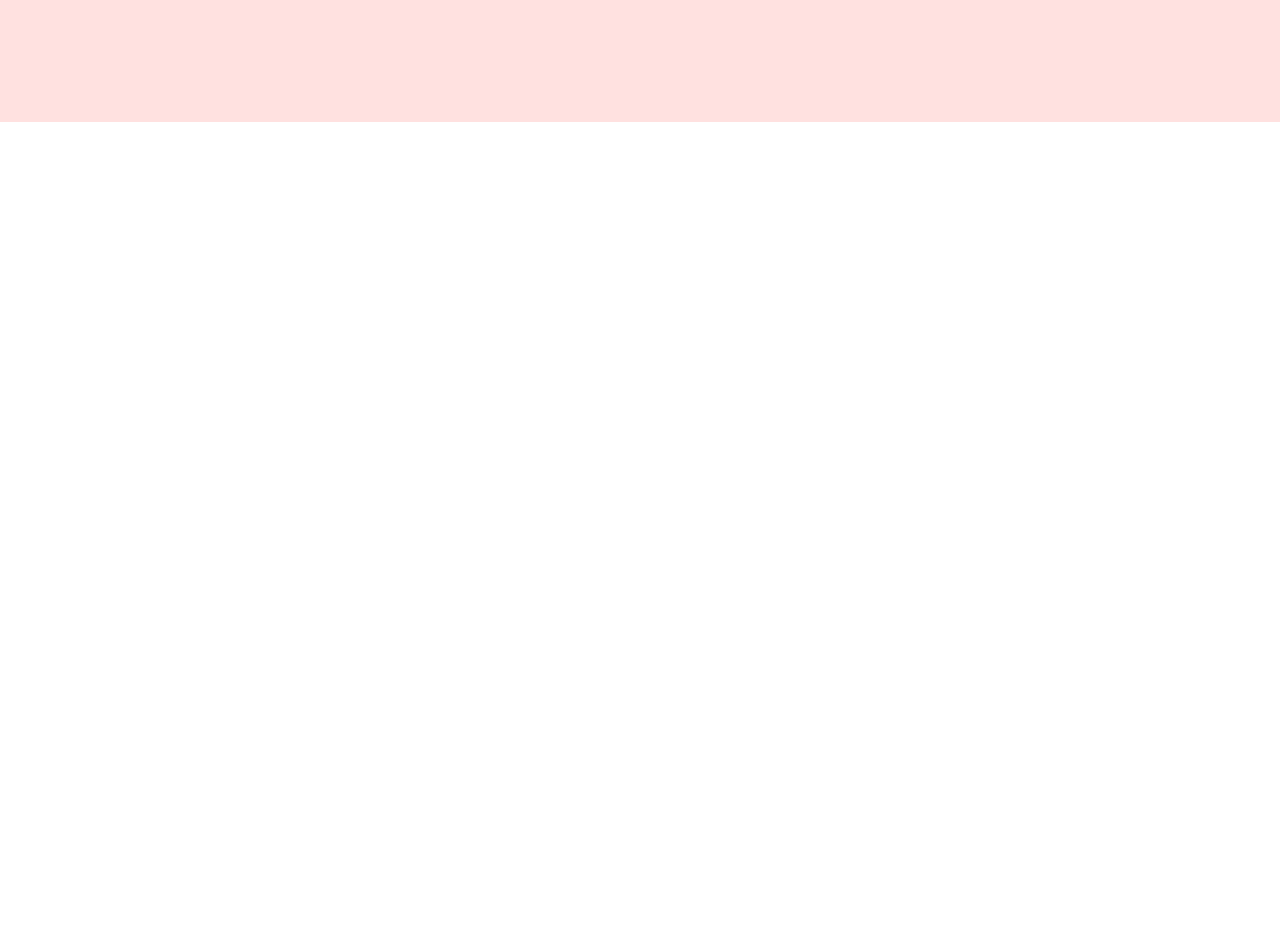
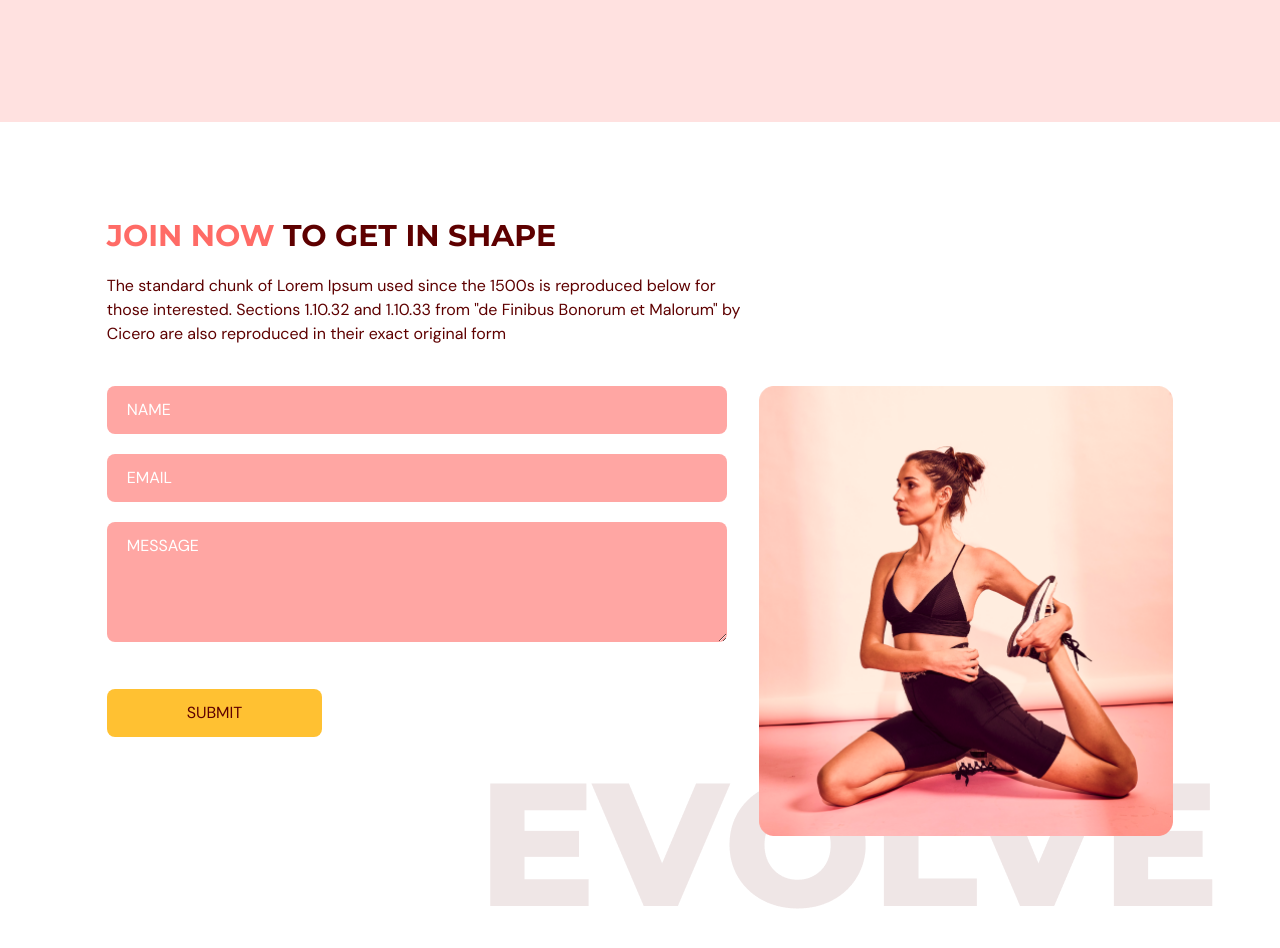
Before and after one commit to Mike5801/FitnessApp, a React (Vite) app in the folder fitness-app/: page / in a window 1280 px wide. Shown: the part 2940-3888 px from the top of the page. Before the commit the page ends 3062 px from the top, so only its background shows below. Built offline with nearby package versions, Linux system fonts and the light colour scheme.

Commit message:
add contact us page

```diff
--- a/fitness-app/package.json
+++ b/fitness-app/package.json
@@ -13,7 +13,8 @@
     "framer-motion": "^8.5.4",
     "react": "^18.2.0",
     "react-anchor-link-smooth-scroll": "^1.0.12",
-    "react-dom": "^18.2.0"
+    "react-dom": "^18.2.0",
+    "react-hook-form": "^7.43.0"
   },
   "devDependencies": {
     "@types/node": "^18.11.18",
--- a/fitness-app/src/App.tsx
+++ b/fitness-app/src/App.tsx
@@ -2,6 +2,7 @@
 import Home from "@/scenes/home";
 import Benefits from "@/scenes/benefits";
 import OurClasses from "@/scenes/ourClasses";
+import ContactUs from "@/scenes/contactUs";
 import { useEffect, useState } from "react";
 import { SelectedPage } from "@/shared/types";
 
@@ -32,6 +33,7 @@
         <Home setSelectedPage={ setSelectedPage } />
         <Benefits setSelectedPage={ setSelectedPage } />
         <OurClasses setSelectedPage={ setSelectedPage } />
+        <ContactUs setSelectedPage={ setSelectedPage } />
     </div>
   );
 };
--- /dev/null
+++ b/fitness-app/src/scenes/contactUs/index.tsx
@@ -0,0 +1,150 @@
+import { SelectedPage } from "@/shared/types"
+import { motion } from "framer-motion"
+import { useForm } from "react-hook-form"
+import ContactUsPageGraphic from "@/assets/ContactUsPageGraphic.png"
+import HText from "@/shared/HText"
+
+type Props = {
+    setSelectedPage: (value: SelectedPage) => void
+}
+
+const ContactUs = ({ setSelectedPage }: Props) => {
+  const inputStyles = "mb-5 w-full rounded-lg bg-primary-300 px-5 py-3 placeholder-white"
+  const {
+    register,
+    trigger,
+    formState: { errors }
+  } = useForm();
+
+  const onSubmit = async (e: any) => {
+    const isValid = await trigger();
+    if (!isValid) {
+      e.preventDefault();
+    }
+  }
+
+  return (
+    <section id="contactus" className="mx-auto w-5/6 pt-24 pb-32">
+      <motion.div
+        onViewportEnter={() => setSelectedPage(SelectedPage.ContactUs)}
+      >
+        {/* HEADER */}
+        <motion.div
+          className="md:w-3/5"
+          initial="hidden"
+          whileInView="visible"
+          viewport={{ once: true, amount: 0.5 }}
+          transition={{ duration: 0.5 }}
+          variants={{
+            hidden: { opacity: 0, x: -50 },
+            visible: { opacity: 1, x: 0 }
+          }}
+        >
+          <HText>
+            <span className="text-primary-500">JOIN NOW</span> TO GET IN SHAPE
+          </HText>
+          <p className="my-5">
+          The standard chunk of Lorem Ipsum used since the 1500s is reproduced below for those interested.
+          Sections 1.10.32 and 1.10.33 from "de Finibus Bonorum et Malorum" by Cicero are also reproduced
+          in their exact original form
+          </p>
+        </motion.div>
+        {/* FORM AND IMAGE */}
+        <div className="mt-10 justify-between gap-8 md:flex">
+          <motion.div
+            className="mt-10 basis-3/5 md:mt-0"
+            initial="hidden"
+            whileInView="visible"
+            viewport={{ once: true, amount: 0.5 }}
+            transition={{ duration: 0.5 }}
+            variants={{
+              hidden: { opacity: 0, y: 50 },
+              visible: { opacity: 1, y: 0 }
+            }}
+          >
+            <form
+              target="_blank"
+              onSubmit={ onSubmit }
+              action="https://formsubmit.co/2602696e38bcdb8c48261655bb14559e"
+              method="POST"
+            >
+              <input
+                className={ inputStyles }
+                type="text"
+                placeholder="NAME"
+                {...register("name", {
+                  required: true,
+                  maxLength: 100
+                })}
+              />
+              {errors.name && (
+                <p className="mt-1 text-primary-500">
+                  {errors.name.type === "required" && "This field is required."}
+                  {errors.name.type === "maxLength" && "Max length is 100 characters"}
+                </p>
+              )}
+              <input
+                className={ inputStyles }
+                type="text"
+                placeholder="EMAIL"
+                {...register("email", {
+                  required: true,
+                  pattern: /^[A-Z0-9._%+-]+@[A-Z0-9.-]+\.[A-Z]{2,}$/i
+                })}
+              />
+              {errors.email && (
+                <p className="mt-1 text-primary-500">
+                  {errors.email.type === "required" && "This field is required."}
+                  {errors.email.type === "pattern" && "invalid email address"}
+                </p>
+              )}
+              <textarea
+                className={ inputStyles }
+                placeholder="MESSAGE"
+                rows={4}
+                cols={50}
+                {...register("message", {
+                  required: true,
+                  maxLength: 2000
+                })}
+              />
+              {errors.message && (
+                <p className="mt-1 text-primary-500">
+                  {errors.message.type === "required" && "This field is required."}
+                  {errors.message.type === "maxLength" && "Max length is 2000 characters"}
+                </p>
+              )}
+              <button
+                type="submit"
+                className="mt-5 rounded-lg bg-secondary-500 px-20 py-3 transition duration-500 hover:text-white"
+              >
+                SUBMIT
+              </button>
+            </form>
+          </motion.div>
+          <motion.div
+            className="relative mt-16 basis-2/5 md:mt-0"
+            initial="hidden"
+            whileInView="visible"
+            viewport={{ once: true, amount: 0.5 }}
+            transition={{ delay: 0.2, duration: 0.5 }}
+            variants={{
+              hidden: { opacity: 0, y: 50 },
+              visible: { opacity: 1, y: 0 }
+            }}
+          >
+            <div className="md:before:content-evolvetext w-full before:absolute before:-bottom-20 before:-right-10 before:z-[-1]">
+              <img
+                className="w-full"
+                src={ ContactUsPageGraphic }
+                alt="contact-us-page-graphic"
+              />
+            </div>
+          </motion.div>
+        </div>
+      </motion.div>
+    </section>
+  )
+}
+
+export default ContactUs
```
Also changed, not shown: 1 other file (tests, documents, lock files or other folders).
